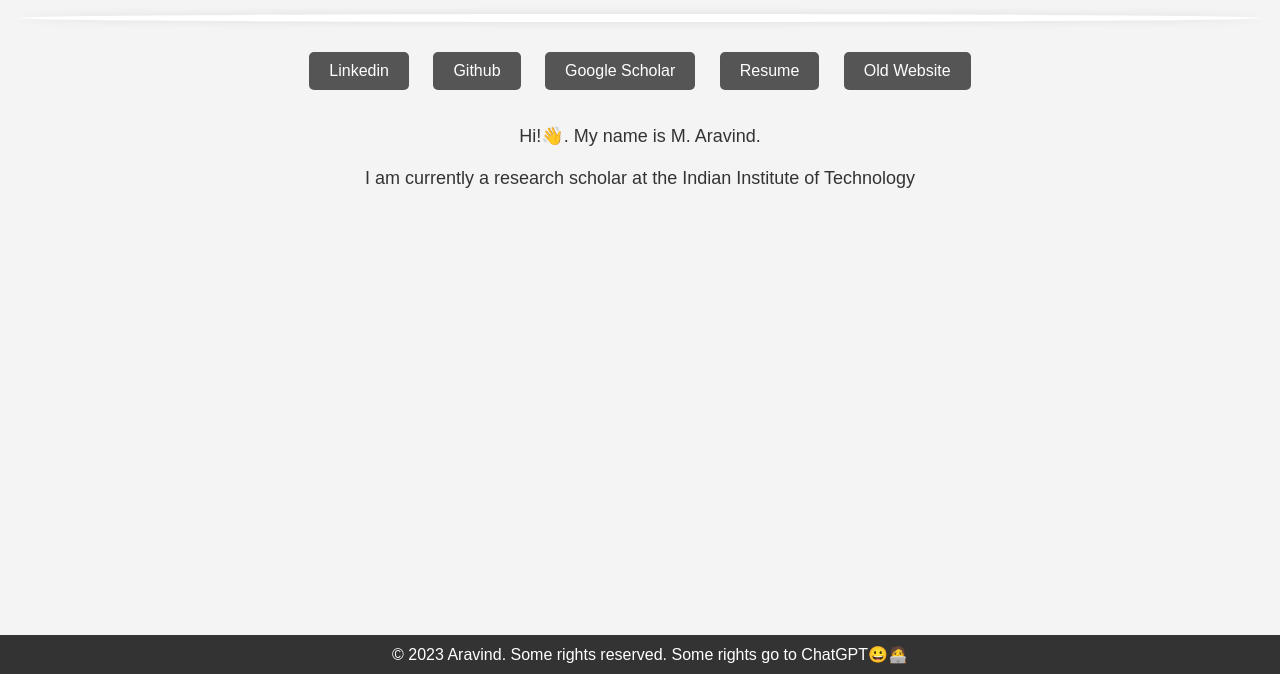
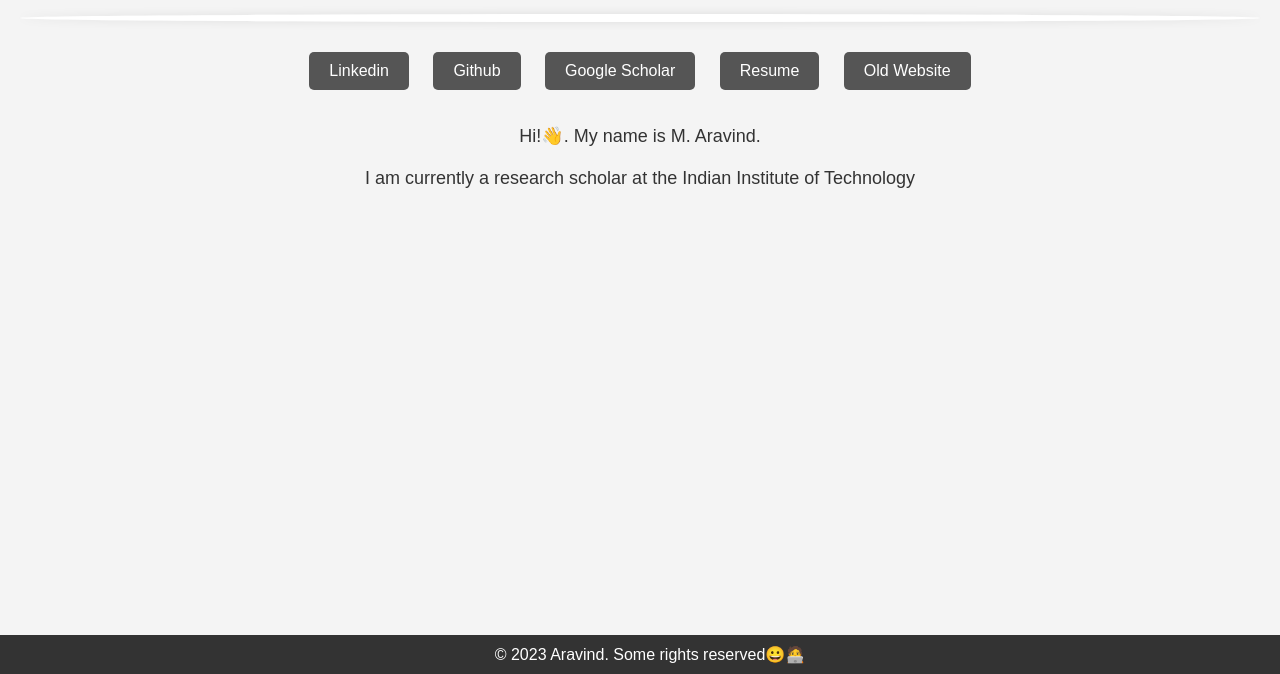
Before and after one commit to hakcat/hakcat.github.io, a plain HTML site: page index.html in a window 1280 px wide. Shown: the part 126-800 px from the top of the page. Drawn offline with Linux system fonts and the light colour scheme.

Commit message:
Update index.html

```diff
--- a/index.html
+++ b/index.html
@@ -104,7 +104,7 @@
     </main>
 
     <footer>
-        &copy; 2023 Aravind. Some rights reserved. Some rights go to ChatGPT😀🧑‍💻
+        &copy; 2023 Aravind. Some rights reserved😀🧑‍💻
     </footer>
 
     <script>
```
